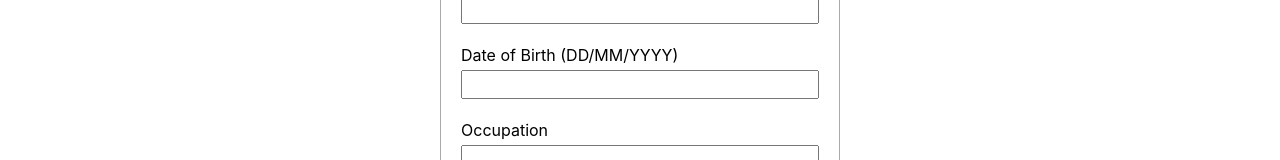
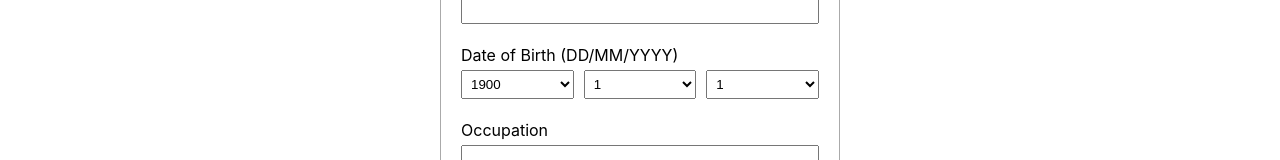
Before and after one commit to rubaizmomin/c43_project, a React (Create React App) app in the folder frontend/: page /register in a window 1280 px wide. Shown: the part 459-619 px from the top of the page. Built offline with nearby package versions, Linux system fonts and the light colour scheme.

Commit message:
Updated register input format

```diff
--- a/frontend/src/components/AuthPage/AuthPage.css
+++ b/frontend/src/components/AuthPage/AuthPage.css
@@ -46,10 +46,28 @@
     margin-bottom: 5px;
 }
 
-.auth-container>.auth-form>input {
+.auth-container>.auth-form input {
     margin-bottom: 5px;
     padding: 5px;
     width: 100%;
+}
+
+.auth-container>.auth-form>.auth-dob {
+    display: flex;
+    flex-direction: row;
+    justify-content: center;
+    align-items: center;
+    margin-bottom: 5px;
+    width: 100%;
+}
+
+.auth-container>.auth-form>.auth-dob>select {
+    padding: 5px;
+    width: 100%;
+}
+
+.auth-container>.auth-form>.auth-dob>select:not(:last-child) {
+    margin-right: 10px;
 }
 
 .auth-container .auth-button {
--- a/frontend/src/components/AuthPage/RegisterPage.js
+++ b/frontend/src/components/AuthPage/RegisterPage.js
@@ -3,6 +3,15 @@ import { useNavigate } from 'react-router-dom';
 import axios from 'axios';
 // Style
 import './AuthPage.css';
+
+let year = [];
+for (let i = 1900; i < 2023; i++) {
+    year.push(<option key={i} value={i}>{i}</option>);
+}
+let month = [];
+for (let i = 1; i < 13; i++) {
+    month.push(<option key={i} value={i}>{i}</option>);
+}
 
 function RegisterPage() {
     const navigate = useNavigate();
@@ -12,7 +21,8 @@ function RegisterPage() {
     const [Email, setEmail] = useState("");
     const [Password, setPassword] = useState("");
     const [Address, setAddress] = useState("");
-    const [DOB, setDOB] = useState("");
+    const [DOB, setDOB] = useState(['1900', '1', '1']);
+    const [Date, setDate] = useState([]);
     const [Occupation, setOccupation] = useState("");
     const [SIN, setSIN] = useState("");
 
@@ -22,6 +32,25 @@ function RegisterPage() {
             navigate('/mybnb');
         }
     }, [u_id, navigate]);
+
+    useEffect(() => {
+        let date = [];
+        let dateRange = 31;
+
+        console.log(DOB);
+        if (DOB && DOB !== [] && DOB.length >= 2) {
+            if (parseInt(DOB[1]) === 2) { // Leap year
+                if (parseInt(DOB[0]) % 4 === 0) dateRange = 29;
+                else dateRange = 28;
+            } else if (['2', '4', '6', '9', '11'].includes(DOB[1])) {
+                dateRange = 30;
+            }
+        }
+        for (let i = 1; i <= dateRange; i++) {
+            date.push(<option key={i} value={i}>{i}</option>);
+        }
+        setDate(date);
+    }, [DOB]);
 
     const onName = (event) => {
         setName(event.target.value);
@@ -39,9 +68,34 @@ function RegisterPage() {
         setAddress(event.target.value);
     };
 
-    const onDOB = (event) => {
-        setDOB(event.target.value);
+    const onDOBYear = (event) => {
+        let dob = [...DOB];
+        dob[0] = event.target.value;
+        setDOB(dob);
+        console.log(dob);
     };
+
+    const onDOBMonth = (event) => {
+        if (!DOB || DOB.length < 1) {
+            alert("Select year.");
+            return;
+        }
+        let dob = [...DOB];
+        dob[1] = event.target.value;
+        setDOB(dob);
+        console.log(dob);
+    }
+
+    const onDOBDate = (event) => {
+        if (!DOB || DOB.length < 2) {
+            alert("Select year and month.");
+            return;
+        }
+        let dob = [...DOB];
+        dob[2] = event.target.value;
+        setDOB(dob);
+        console.log(dob);
+    }
 
     const onOccupation = (event) => {
         setOccupation(event.target.value);
@@ -52,13 +106,28 @@ function RegisterPage() {
     };
 
     const onSubmit = () => {
+        if (/^\d+$/.test(SIN)) {
+            alert("SIN Number has to be numeric.");
+            return;
+        } else if (SIN.length !== 10) {
+            alert("SIN Number has to be in 10 digits.");
+            return;
+        }
+        if (!DOB || DOB === [] || DOB.length !== 2) {
+            alert("Select your date of birth.");
+            return;
+        }
+        if (Email === "" || Password === "" || Name === "" || Address === "" || Occupation === "") {
+            alert("All fields should be filled.");
+            return;
+        }
         const variables = {
-            email: Email,
-            password: Password,
-            name: Name,
-            address: Address,
-            dob: DOB,
-            occupation: Occupation,
+            email: Email.trim(),
+            password: Password.trim(),
+            name: Name.trim(),
+            address: Address.trim(),
+            dob: `${DOB[0]}/${DOB[1]}/${DOB[2]}`,
+            occupation: Occupation.trim(),
             sin: SIN,
         };
         console.log(variables);
@@ -87,7 +156,12 @@ function RegisterPage() {
                 <p>Address</p>
                 <input value={Address} onChange={onAddress} />
                 <p>Date of Birth (DD/MM/YYYY)</p>
-                <input value={DOB} onChange={onDOB} />
+                <div className="auth-dob">
+                    <select onChange={onDOBYear}>{year}</select>
+                    <select onChange={onDOBMonth}>{month}</select>
+                    <select onChange={onDOBDate}>{Date}</select>
+                </div>
+                {/* <input value={DOB} onChange={onDOB} /> */}
                 <p>Occupation</p>
                 <input value={Occupation} onChange={onOccupation} />
                 <p>SIN Number</p>
```
